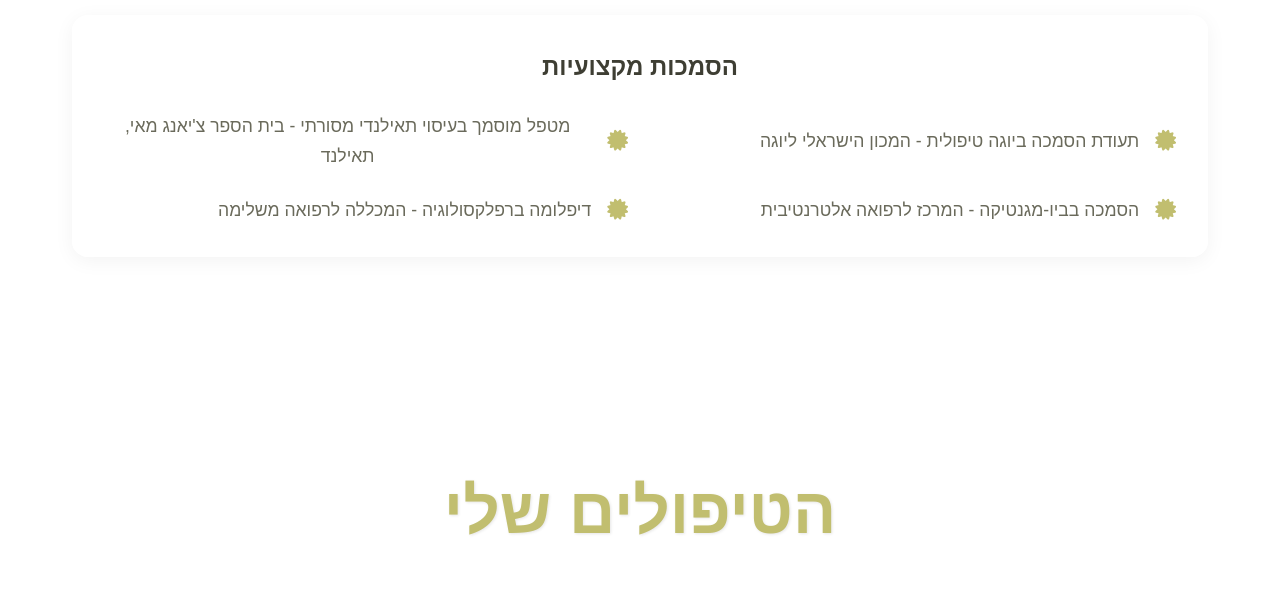
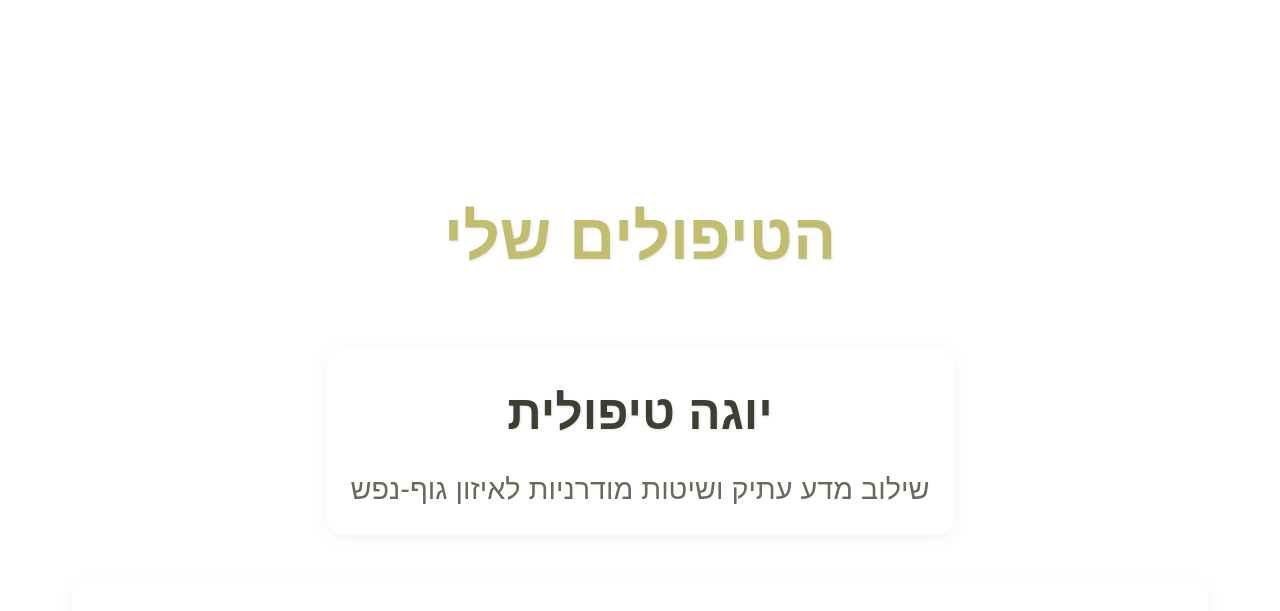
Before and after one commit to elazar123/ronan-bronstein-therapy, a plain HTML site: page index.html in a window 1280 px wide. Shown: the part 2007-2618 px from the top of the page. Drawn offline with Linux system fonts and the light colour scheme.

Commit message:
הסרת חלק ההסמכות המקצועיות מהאתר

```diff
--- a/index.html
+++ b/index.html
@@ -1606,15 +1606,6 @@
                 </div>
             </div>
 
-            <div class="about-certifications">
-                <h3>הסמכות מקצועיות</h3>
-                <ul>
-                    <li><i class="fas fa-certificate"></i> תעודת הסמכה ביוגה טיפולית - המכון הישראלי ליוגה</li>
-                    <li><i class="fas fa-certificate"></i> מטפל מוסמך בעיסוי תאילנדי מסורתי - בית הספר צ'יאנג מאי, תאילנד</li>
-                    <li><i class="fas fa-certificate"></i> הסמכה בביו-מגנטיקה - המרכז לרפואה אלטרנטיבית</li>
-                    <li><i class="fas fa-certificate"></i> דיפלומה ברפלקסולוגיה - המכללה לרפואה משלימה</li>
-                </ul>
-            </div>
         </div>
     </section>
 
```
